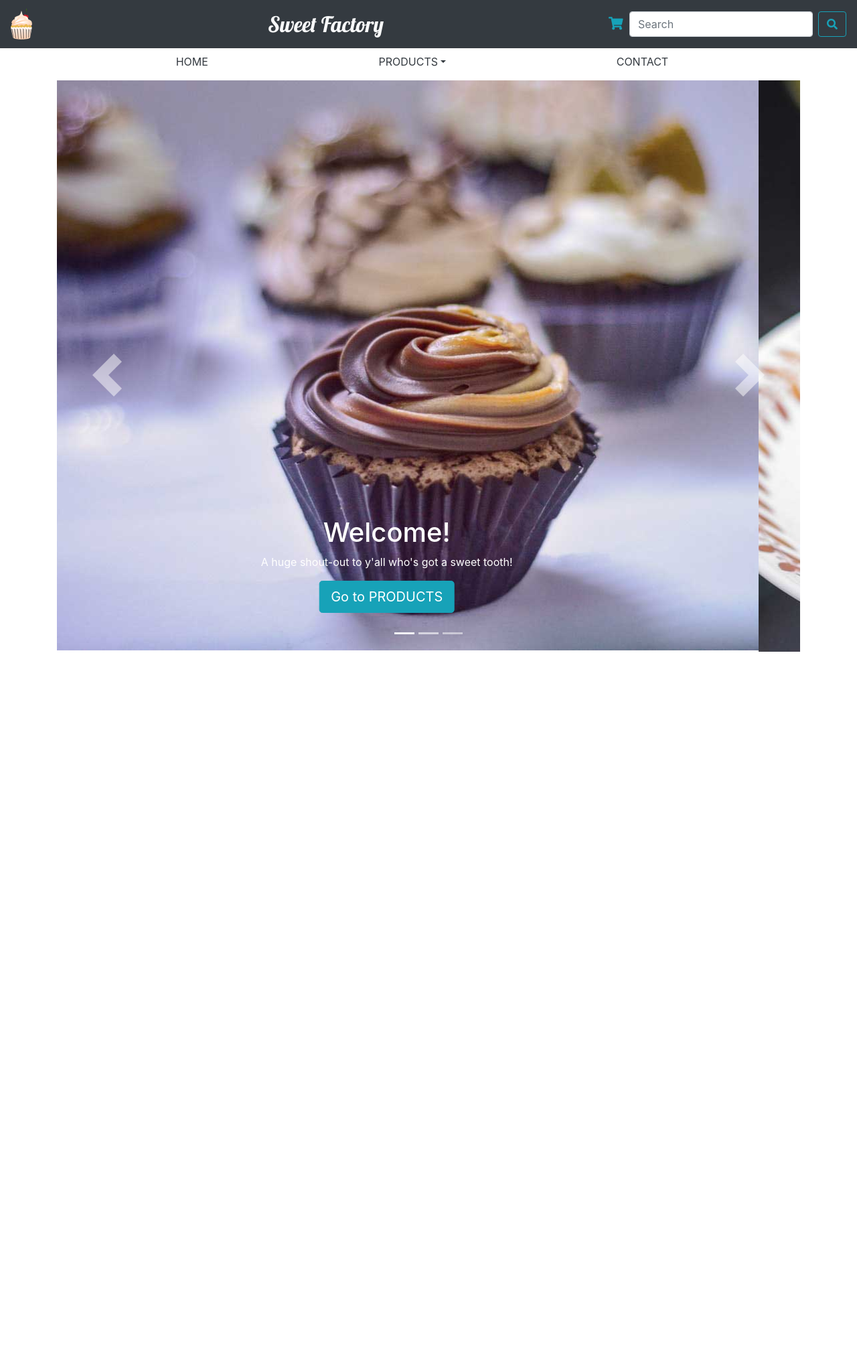
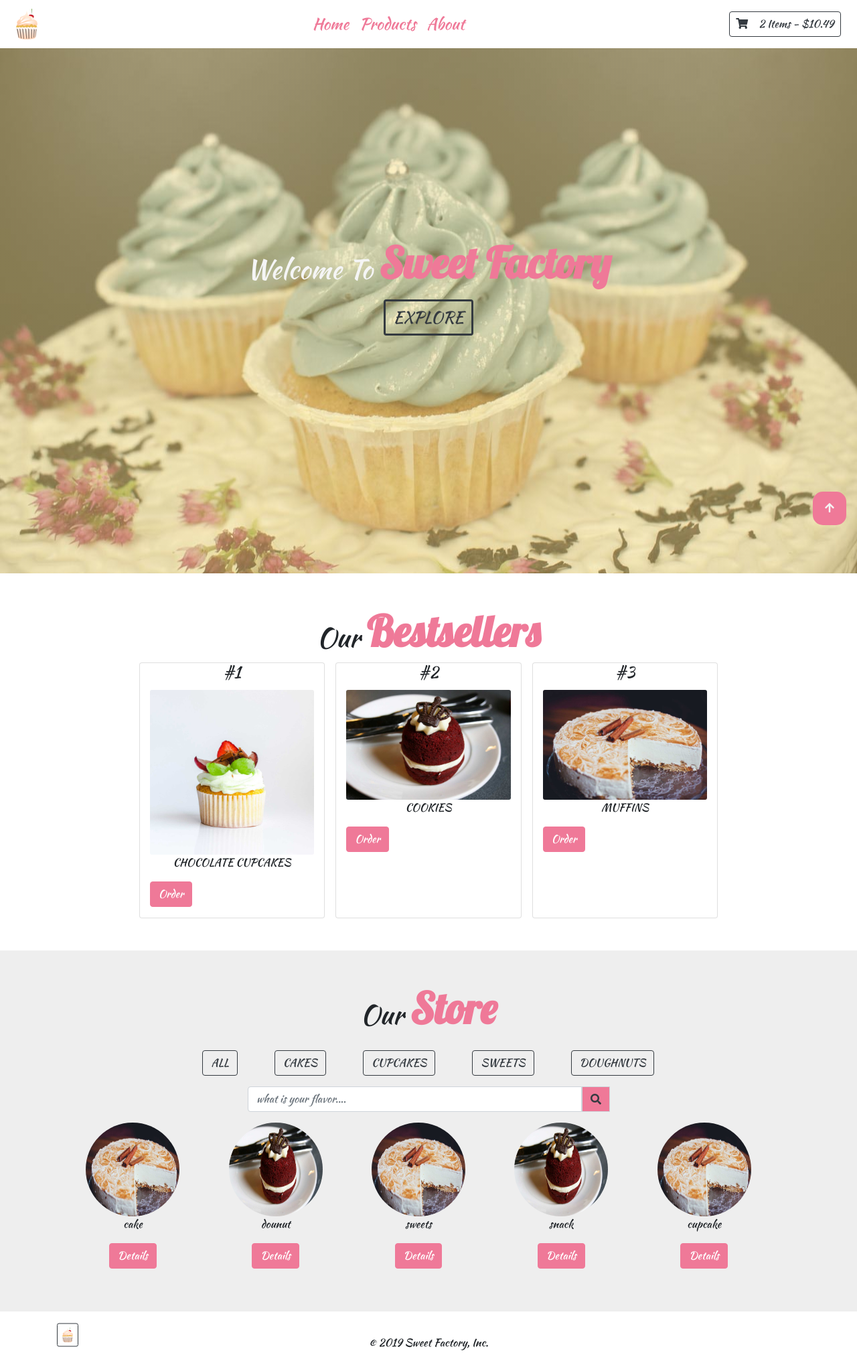
Before and after one commit to Martinlindblad/sweetsfactory, a plain HTML site: page index.html in a window 1280 px wide. Shown: the whole page at 67% size. Before the commit the page ends 973 px from the top, so only its background shows below. Drawn offline with nearby package versions, Linux system fonts and the light colour scheme.

Commit message:
sweet factory html & css done

```diff
--- /dev/null
+++ b/css/style.css
@@ -0,0 +1,200 @@
+@import url("https://fonts.googleapis.com/css?family=Lobster");
+@import url("https://fonts.googleapis.com/css?family=Kaushan+Script");
+
+:root {
+    --mainPink: #ef7998;
+    --mainYellow: rgb(249, 228, 148);
+    --yellowTrans: rgba(248, 223, 133, 0.5);
+    --mainGrey: rgb(238, 238, 238);
+    --mainBlack: #343a40;
+}
+
+html {
+    scroll-behavior: smooth;
+}
+
+body {
+    font-family: "Kaushan Script", cursive;
+}
+
+.logo {
+    width: 2rem;
+    height: auto;
+}
+
+.nav-link {
+    color: var(--mainPink);
+    font-size: 1.5rem;
+    transition: all 0.5s ease-in-out;
+}
+.nav-link:hover {
+    color: var(--mainBlack);
+}
+/* info icons */
+.cart-info-icon {
+    color: var(--mainBlack);
+    cursor: pointer;
+}
+.cart-info {
+    border: 0.1rem solid var(--mainBlack);
+    color: var(--mainBlack);
+    border-radius: 0.25rem;
+    padding: 0.4rem 0.6rem;
+    cursor: pointer;
+}
+.cart-info:hover {
+    background: var(--mainPink);
+    border-color: var(--mainPink);
+    color: whitesmoke;
+}
+.cart-info:hover .cart-info-icon {
+    color: whitesmoke;
+}
+/* end of info icons */
+
+/* banner */
+.max-height {
+    min-height: calc(100vh - 1rem);
+    background: linear-gradient(var(--yellowTrans), var(--yellowTrans)),
+      url("../img/carousel03.jpg") center/cover fixed no-repeat;
+    position: relative;
+}
+.banner {
+    color: whitesmoke;
+    margin-top: -4rem;
+}
+.banner-title {
+    color: var(--mainPink);
+    font-size: 4rem;
+    font-family: "Lobster";
+}
+.banner-link {
+    font-size: 1.5rem;
+    color: var(--mainBlack);
+    border: 0.2rem solid var(--mainBlack);
+}
+.banner-link:hover {
+    background: var(--mainBlack);
+    color: var(--mainPink);
+}
+/* endo of banner */
+
+/* cart */
+.cart {
+    position: absolute;
+    min-height: 10rem;
+    background: whitesmoke;
+    top: 0;
+    right: 0;
+    transition: all 0.1s ease-in-out;
+    background: rgba(255, 255, 255, 0.8);
+    width: 0;
+    overflow: hidden;
+}
+.show-cart {
+    width: 18rem;
+    padding: 2rem 1.5rem;
+    transform: rotateY(-360deg);
+}
+.cart-item {
+    transition: all .3s ease-in-out;
+}
+#item-img {
+    width: 2.5rem;
+    height: 2rem;
+}
+/* end of cart */
+
+/* cart item */
+.cart-item-remove {
+    color: var(--mainPink);
+    transition: all 1s ease-in-out;
+}
+.cart-item-remove:hover {
+    transform: scale(1.1);
+    color: var(--mainBlack);
+}
+#cart-item-price {
+    font-size: 0.8rem;
+}
+/* cart item */
+
+/* cart buttons */
+.btn-pink {
+    color: var(--mainPink) !important;
+    border-color: var(--mainPink) !important;
+}
+.btn-black {
+    color: var(--mainBlack) !important;
+    border-color: var(--mainBlack) !important;
+}
+.btn-black:hover {
+    color: var(--mainPink) !important;
+    background: var(--mainBlack) !important;
+}
+.btn-pink:hover {
+    background: var(--mainPink) !important;
+    color: var(--mainBlack) !important;
+}
+/* end of cart buttons */
+
+/* bestsellers */
+.card {
+    width: 18rem;
+}
+.btn-secondary {
+    background: var(--mainPink);
+    border: 1px solid var(--mainPink);
+}
+.btn-secondary:hover {
+    background: none;
+    border: none;
+    color: var(--mainPink);
+}
+/* end of bestsellers */
+
+/* store items */
+.store {
+    background: var(--mainGrey);
+}
+.search-box {
+    background: var(--mainPink);
+    color: var(--mainBlack);
+}
+.img-container {
+    position: relative;
+    overflow: hidden;
+    cursor: pointer;
+}
+.rounded-circle {
+    transition: all .65s ease-in-out;
+}
+.rounded-circle:hover {
+    cursor: pointer;
+    transform: scale(1.1);
+}
+/* end of store items */
+
+/* footer container */
+.gotopbtn {
+    position: fixed;
+    width: 50px;
+    height: 50px;
+    background: var(--mainPink);
+    bottom: 1rem;
+    right: 1rem;
+    text-decoration: none;
+    text-align: center;
+    line-height: 50px;
+    color: whitesmoke;
+    border-radius: 15px;
+}
+.gotopbtn:hover {
+    color: white;
+}
+.copyright .logo {
+    border: 1px solid var(--mainBlack);
+    border-radius: 3px;
+    padding: 5px 7px;
+    transform: translateY(50%);
+}
--- a/index.html
+++ b/index.html
@@ -8,101 +8,202 @@
     crossorigin="anonymous">
   <link rel="stylesheet" href="https://use.fontawesome.com/releases/v5.6.3/css/all.css" integrity="sha384-UHRtZLI+pbxtHCWp1t77Bi1L4ZtiqrqD80Kn4Z8NTSRyMA2Fd33n5dQ8lWUE00s/"
   crossorigin="anonymous">
-  <link rel="stylesheet" href="/css/main.css">
+  <link rel="stylesheet" href="/css/style.css">
   <link rel="icon" href="img/sweetLogo.png" type="image/png" sizes="32x32">
 </head>
 <body>
-    <nav class="navbar navbar-expand-md navbar-dark bg-dark d-flex justify-content-between">
-        <a href="#" class='navbar-brand'><img class='logo' src="img/sweetLogo.svg" alt=""></a>
-
-        <h2 class="text-light mt-2">Sweet Factory</h2>
-
-        <button class="navbar-toggler" type="button" data-toggle="collapse" data-target="#myNav" aria-controls="myNav"
-            aria-expanded="false" aria-label="Toggle navigation">
-            <span class="navbar-toggler-icon"></span>
+    <header>
+        <nav class="navbar navbar-expand-lg px-4">
+            <a class="navbar-brand" href="#"><img src="img/sweetLogo.svg" alt="" class="logo"></a>
+            <button class="navbar-toggler" type="button" data-toggle="collapse" data-target="#myNav">
+                <span class="toggler-icon"><i class="fas fa-bars"></i></span>
             </button>
-
             <div class="collapse navbar-collapse" id="myNav">
-            <ul class="navbar-nav text-uppercase">
+                <ul class="navbar-nav mx-auto text-capitalize">
                     <li class="nav-item active">
-                    <a href="#" class="nav-link">Home<span class='sr-only'>(current)</span></a>
+                        <a class="nav-link" href="#">home</a>
                     </li>
-                <li class="nav-item dropdown">
-                    <a class="nav-link dropdown-toggle" href="#" id="dropdown01" data-toggle="dropdown" aria-haspopup="true" aria-expanded="false">products</a>
-                    <div class="dropdown-menu" aria-labelledby='dropdown01'>
-                        <a href="#" class="dropdown-item">Pastry</a>
-                        <a href="#" class="dropdown-item">Dishes</a>
-                        <a href="#" class="dropdown-item">Snack</a>
+                    <li class="nav-item">
+                        <a class="nav-link" href="#">products</a>
+                    </li>
+                    <li class="nav-item">
+                        <a class="nav-link " href="#">about</a>
+                    </li>
+                </ul>
+                <div class="nav-info-items d-none d-lg-flex ">
+                    <!-- single info -->
+                    <div id="cart-info"
+                        class="nav-info align-items-center cart-info d-flex justify-content-between ">
+                        <span class="cart-info-icon mr-lg-3"><i class="fas fa-shopping-cart"></i></span>
+                        <p class="mb-0 text-capitalize"><span id="item-count">2 </span> items - $<span
+                                class="item-total">10.49</span></p>
                     </div>
-                </li>
-                <li class="nav-item"><a href="#" class="nav-link">Contact</a></li>
-            </ul>
+                    <!-- end of single info -->
                 </div>
-
-        <div class="cart-info d-flex align-items-center">
-            <span><i class="fas fa-shopping-cart text-info"></i></span>
-
-            <form action="" class="form-inline my-2 my-lg-0">
-                <input type="text" class="form-control mr-sm-2" placeholder='Search' aria-label='Search'>
-                <button class="btn btn-outline-info my-2 my-sm-0" type='submit'><i class="fas fa-search"></i></button>
-            </form>
             </div>
         </nav>
 
-    <main role="main" class="container">
-        <div id="myCarousel" class="carousel slide mt-5" data-ride="carousel">
-            <ol class="carousel-indicators">
-                <li data-target="#myCarousel" data-slide-to="0" class="active"></li>
-                <li data-target="#myCarousel" data-slide-to="1"></li>
-                <li data-target="#myCarousel" data-slide-to="2"></li>
-            </ol>
+        <div class="container-fluid">
+            <div class="row max-height justify-content-center align-items-center">
+                <div class="col-10 mx-auto banner text-center">
+                    <h1 class="text-capitalize">welcome to <strong class="banner-title ">Sweet Factory</strong></h1>
+                    <a href="#store" class="btn banner-link text-uppercase my-2">explore</a>
 
-            <div class="carousel-inner">
-                <div class="carousel-item active">
-                    <img class='myCarousel-img' src="img/carousel01.jpg" alt="">
+                </div>
+                <div id="cart" class="cart">
+                    <div class="cart-item d-flex justify-content-between text-capitalize my-3">
+                        <img src="img/carousel01.jpg" class="img-fluid card-img" id="item-img" alt="">
+                        <div class="item-text">
+                            <p id="cart-item-title" class="font-weight-bold mb-0">cart item</p>
+                            <span>$</span>
+                            <span id="cart-item-price" class="cart-item-price" class="mb-0">10.99</span>
+                        </div>
+                        <a href="#" id='cart-item-remove' class="cart-item-remove">
+                            <i class="fas fa-trash"></i>
+                        </a>
+                    </div>
+                    <!--end of  cart item -->
+                    <!-- cart item -->
+                    <div class="cart-item d-flex justify-content-between text-capitalize my-3">
+                        <img src="img/carousel02.jpg" class="img-fluid card-img" id="item-img" alt="">
+                        <div class="cart-item-text">
+                            <p id="cart-item-title" class="font-weight-bold mb-0">cart item</p>
+                            <span>$</span>
+                            <span id="cart-item-price" class="cart-item-price" class="mb-0">10.99</span>
+                        </div>
+                        <a href="#" id='cart-item-remove' class="cart-item-remove">
+                            <i class="fas fa-trash"></i>
+                        </a>
+                    </div>
+                    <!--end of  cart item -->
+                    <!-- cart total -->
+                    <div class="cart-total-container d-flex justify-content-around text-capitalize mt-5">
+                        <h5>total</h5>
+                        <h5> $ <strong id="cart-total" class="font-weight-bold">10.00</strong> </h5>
+                    </div>
+                    <!--end cart total -->
+                    <!-- cart buttons -->
+                    <div class="cart-buttons-container mt-3 d-flex justify-content-between">
+                        <a href="#" id="clear-cart" class="btn btn-outline-secondary btn-black text-uppercase">clear
+                            cart</a>
+                        <a href="#" class="btn btn-outline-secondary text-uppercase btn-pink">checkout</a>
+                    </div>
+                    <!--end of  cart buttons -->
+                    <!--  -->
+                </div>
+            </div>
+        </div>
+    </header>
+
+    <!-- bestseller -->
+    <section id="bestseller" class="py-5">
         <div class="container">
-                        <div class="carousel-caption text-center">
-                            <h1>Welcome!</h1>
-                            <p>A huge shout-out to y'all who's got a sweet tooth!</p>
-                            <p><a class="btn btn-lg btn-info" href="#" role="button">Go to <span class="text-uppercase">products</span></a></p>
-                        </div>  <!-- end .carousel-caption -->
+            <div class="row">
+                <div class="col-10 mx-auto col-sm-6 text-center">
+                    <h1 class="text-capitalize">our <strong class="banner-title ">bestsellers</strong></h1>
                 </div>
-                </div>  <!-- end .carousel-item -->
+            </div>
 
-                <div class="carousel-item">
-                    <img class='myCarousel-img' src="img/carousel02.jpg" alt="">
+            <div class="row mx-auto d-flex justify-content-center">
+                <div class="col-lg-3 card mx-2">
+                    <h4 class="card-title text-center">#1</h4>
+                    <img src="img/img1.jpg" alt="" class="card-img">
+                    <p class="card-text text-center text-uppercase">chocolate cupcakes</p>
+                    <p><a class="btn btn-secondary" href="#" role="button">Order</a></p>
+                </div><!-- /.col-lg-3 -->
+                <div class="col-lg-3 card mx-2">
+                    <h4 class="card-title text-center">#2</h4>
+                    <img src="img/img2.jpg" alt="" class="card-img">
+                    <p class="card-text text-center text-uppercase">cookies</p>
+                    <p><a class="btn btn-secondary" href="#" role="button">Order</a></p>
+                </div><!-- /.col-lg-3 -->
+                <div class="col-lg-3 card mx-2">
+                    <h4 class="card-title text-center">#3</h4>
+                    <img src="img/img3.jpg" alt="" class="card-img">
+                    <p class="card-text text-center text-uppercase">muffins</p>
+                    <p><a class="btn btn-secondary" href="#" role="button">Order</a></p>
+                </div><!-- /.col-lg-3 -->
+            </div><!-- /.row -->
+        </div>
+    </section>
+
+    <!-- store -->
+    <section id="store" class="store py-5">
         <div class="container">
-                        <div class="carousel-caption text-center">
-                            <h1>Random Quote</h1>
-                            <p>"Life is a winking light in the darkness."</p>
-                            <p>--- Hayao Miyazaki</p>
-                        </div>  <!-- end .carousel-caption -->
+            <!-- section title -->
+            <div class="row">
+                <div class="col-10 mx-auto col-sm-6 text-center">
+                    <h1 class="text-capitalize">our <strong class="banner-title ">store</strong></h1>
                 </div>
-                </div>  <!-- end .carousel-item -->
+            </div>
+            <!-- end of section title -->
+            <!--filter buttons -->
+            <div class="row">
+                <div class=" col-lg-8 mx-auto d-flex justify-content-around my-2 sortBtn flex-wrap">
+                    <a href="#" class="btn btn-outline-secondary btn-black text-uppercase filter-btn m-2" data-filter="all">
+                        all</a>
+                    <a href="#" class="btn btn-outline-secondary btn-black text-uppercase filter-btn m-2"
+                        data-filter="cakes">cakes</a>
+                    <a href="#" class="btn btn-outline-secondary btn-black text-uppercase filter-btn m-2"
+                        data-filter="cupcakes">cupcakes</a>
+                    <a href="#" class="btn btn-outline-secondary btn-black text-uppercase filter-btn m-2"
+                        data-filter="sweets">sweets</a>
+                    <a href="#" class="btn btn-outline-secondary btn-black text-uppercase filter-btn m-2"
+                        data-filter="doughnuts">doughnuts</a>
+                </div>
+            </div>
 
-                <div class="carousel-item">
-                    <img class='myCarousel-img' src="img/carousel03.jpg" alt="">
-                    <div class="container">
-                        <div class="carousel-caption text-center">
-                            <h1>Our online shop is OPEN!</h1>
-                            <p>Smash that "PURCHASE" button right now! We also have other stuff we know you'll like too!</p>
-                            <p><a class="btn btn-lg btn-info" href="#" role="button">Purchase</a></p>
-                        </div>  <!-- end .carousel-caption -->
+            <div class="row">
+                <div class="col-10 mx-auto col-md-6">
+                    <form>
+                        <div class="input-group mb-3">
+                            <input type="text" class="form-control" placeholder='what is your flavor....' id="search-item">
+                            <div class="input-group-prepend ">
+                                <span class="input-group-text search-box" id="search-icon"><i
+                                        class="fas fa-search"></i></span>
                             </div>
-                </div>  <!-- end .carousel-item -->
-            </div>  <!-- end .carousel-inner -->
-        </div>  <!-- end #myCarousel -->
+                        </div>
+                    </form>
+                </div>
+            </div>
+        </div><!--end of .conterner -->
 
-        <!-- prev & next btn -->
-        <a class="carousel-control-prev" href="#myCarousel" role="button" data-slide="prev">
-            <span class="carousel-control-prev-icon" aria-hidden="true"></span>
-            <span class="sr-only">Previous</span>
-        </a>
-        <a class="carousel-control-next" href="#myCarousel" role="button" data-slide="next">
-            <span class="carousel-control-next-icon" aria-hidden="true"></span>
-            <span class="sr-only">Next</span>
-        </a>
-    </main>
+        <div class="row w-100 d-flex justify-content-center">
+            <div class="col-lg-2 d-flex flex-column align-items-center img-container">
+                <img class="rounded-circle" src="img/img3.jpg" alt="Generic placeholder image" width="140" height="140">
+                <p>cake</p>
+                <p><a class="btn btn-secondary" href="#" role="button">Details</a></p>
+            </div><!-- /.col-lg-2 -->
+            <div class="col-lg-2 d-flex flex-column align-items-center">
+                <img class="rounded-circle" src="img/img2.jpg" alt="Generic placeholder image" width="140" height="140">
+                <p>dounut</p>
+                <p><a class="btn btn-secondary" href="#" role="button">Details</a></p>
+            </div><!-- /.col-lg-2 -->
+            <div class="col-lg-2 d-flex flex-column align-items-center">
+                <img class="rounded-circle" src="img/img3.jpg" alt="Generic placeholder image" width="140" height="140">
+                <p>sweets</p>
+                <p><a class="btn btn-secondary" href="#" role="button">Details</a></p>
+            </div><!-- /.col-lg-2 -->
+            <div class="col-lg-2 d-flex flex-column align-items-center">
+                <img class="rounded-circle" src="img/img2.jpg" alt="Generic placeholder image" width="140" height="140">
+                <p>snack</p>
+                <p><a class="btn btn-secondary" href="#" role="button">Details</a></p>
+            </div><!-- /.col-lg-2 -->
+            <div class="col-lg-2 d-flex flex-column align-items-center">
+                <img class="rounded-circle" src="img/img3.jpg" alt="Generic placeholder image" width="140" height="140">
+                <p>cupcake</p>
+                <p><a class="btn btn-secondary" href="#" role="button">Details</a></p>
+            </div><!-- /.col-lg-2 -->
+        </div><!-- /.row -->
+    </section><!--end of store items -->
+
+    <footer class="container">
+        <div class="toTop float-right"><a class='gotopbtn' href="#"><i class="fas fa-arrow-up"></i></a></div>
+        <div class="copyright">
+            <img src="img/sweetLogo.svg" alt="" class="logo">
+            <p class="text-center">&copy; 2019 Sweet Factory, Inc. </p>
+        </div>
+    </footer>
 
 
     <script src="https://code.jquery.com/jquery-3.3.1.min.js" integrity="sha256-FgpCb/KJQlLNfOu91ta32o/NMZxltwRo8QtmkMRdAu8="
--- a/scss/main.scss
+++ /dev/null
@@ -1,54 +0,0 @@
-@import url('https://fonts.googleapis.com/css?family=Lobster');
-
-$font-stack: Helvetica, sans-serif;
-$primary-clr: teal;
-$success-clr: turquoise;
-$danger-clr: indianred;
-$dark-clr: #343a40;
-
-nav {
-    .logo {
-        width: 2rem;
-    }
-
-    h2 {
-        font-family: 'Lobster', cursive;
-    }
-
-    .cart-info {
-        .fa-shopping-cart {
-            font-size: 1.2em;
-            margin-right: .5em;
-            cursor: pointer;
-        }
-    }
-
-    #myNav {
-        position: absolute;
-        top: 100%;
-
-        ul {
-            display: flex;
-            justify-content: space-evenly;
-            width: 96vw;
-
-            li a {
-                color: $dark-clr;
-            }
-        }
-    }
-}
-
-.carousel-control-prev, .carousel-control-next {
-    top: 40%;
-}
-.carousel-control-prev {
-    left: 4em;
-}
-.carousel-control-next {
-    right: 4em;
-}
-.carousel-control-prev-icon, .carousel-control-next-icon {
-    width: 4em;
-    height: 4em;
-}
```
Also changed, not shown: css/main.css (deleted), img/img1.jpg (added), img/img2.jpg (added), img/img3.jpg (added), 1 other file. Lines whose indentation alone changed are shown as unchanged.
